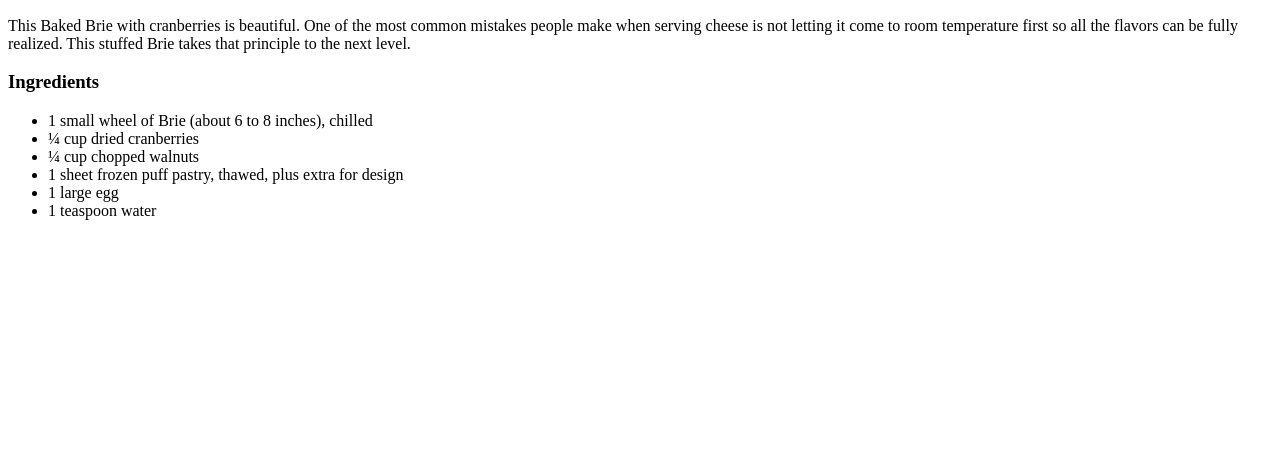
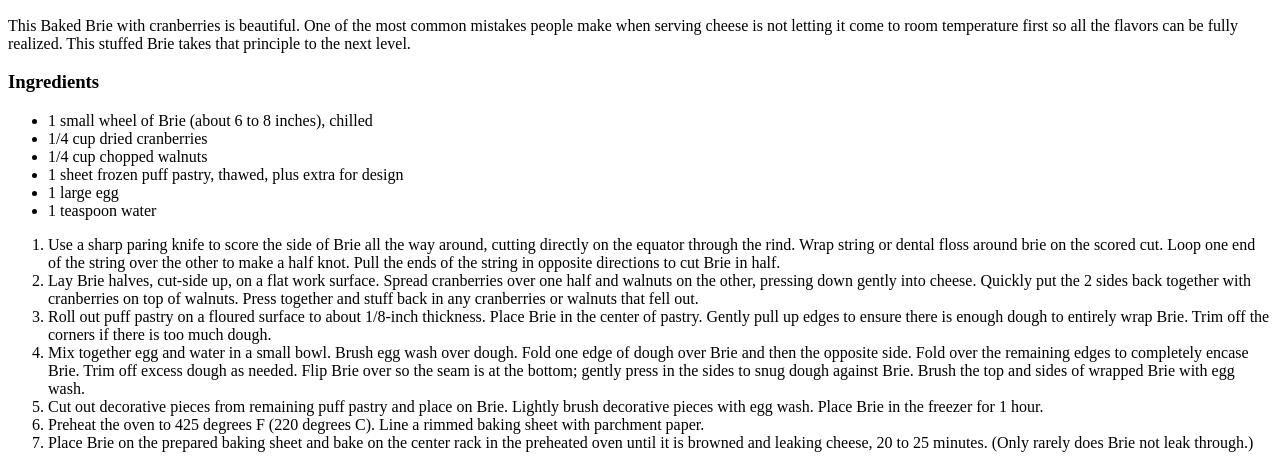
Before and after one commit to MrSlapHandz/odin-recipes, a plain HTML site: page recipes/baked-brie.html in a window 1280 px wide. Shown: the part 434-902 px from the top of the page. Before the commit the page ends 800 px from the top, so only its background shows below. Drawn offline with Linux system fonts and the light colour scheme.

Commit message:
Make ordered list of steps to make baked stuffed brie.
My final task on this page was to a make an ordered list of steps to
make the baked stuffed brie. I added 7 list elements that had detailed
exactly what is needed to make this dish.

```diff
--- a/recipes/baked-brie.html
+++ b/recipes/baked-brie.html
@@ -7,18 +7,27 @@
 
     <body>
         <h1>Baked Stuffed Brie with Cranberries and Walnuts</h1>
-        <img src="https://www.allrecipes.com/thmb/uR2t60fxx7rfDzdPQFelKW28gC4=/0x512/filters:no_upscale():max_bytes(150000):strip_icc()/IMG_0040_BakedStuffedBriewithCranberriesWalnuts4x3-8613ab543761488e9ec3cf7cc0a0c73c.jpg">
+        <img src="https://www.allrecipes.com/thmb/uR2t60fxx7rfDzdPQFelKW28gC4=/0x512/filters:no_upscale():max_bytes(150000):strip_icc()/IMG_0040_BakedStuffedBriewithCranberriesWalnuts4x3-8613ab543761488e9ec3cf7cc0a0c73c.jpg" alt="This is an image of the finished product of the Baked Stuffed Brie with Cranberries and Walnuts">
             <h2 id="description">An Amazing Burst of Cheesy Flavor with Fruity and Nutty Undertones</h2>
             <p>This Baked Brie with cranberries is beautiful. One of the most common mistakes people make when serving cheese is not letting it come to room temperature first so all the flavors can be fully realized. This stuffed Brie takes that principle to the next level.</p>
             <h3 id="Ingredients">Ingredients</h3>
             <ul>
                 <li>1 small wheel of Brie (about 6 to 8 inches), chilled</li>
-                <li>¼ cup dried cranberries</li>
-                <li>¼ cup chopped walnuts</li>
+                <li>1/4 cup dried cranberries</li>
+                <li>1/4 cup chopped walnuts</li>
                 <li>1 sheet frozen puff pastry, thawed, plus extra for design</li>
                 <li>1 large egg</li>
                 <li>1 teaspoon water</li>
             </ul>
 
+            <ol>
+                <li>Use a sharp paring knife to score the side of Brie all the way around, cutting directly on the equator through the rind. Wrap string or dental floss around brie on the scored cut. Loop one end of the string over the other to make a half knot. Pull the ends of the string in opposite directions to cut Brie in half.</li>
+                <li>Lay Brie halves, cut-side up, on a flat work surface. Spread cranberries over one half and walnuts on the other, pressing down gently into cheese. Quickly put the 2 sides back together with cranberries on top of walnuts. Press together and stuff back in any cranberries or walnuts that fell out.</li>
+                <li>Roll out puff pastry on a floured surface to about 1/8-inch thickness. Place Brie in the center of pastry. Gently pull up edges to ensure there is enough dough to entirely wrap Brie. Trim off the corners if there is too much dough.</li>
+                <li>Mix together egg and water in a small bowl. Brush egg wash over dough. Fold one edge of dough over Brie and then the opposite side. Fold over the remaining edges to completely encase Brie. Trim off excess dough as needed. Flip Brie over so the seam is at the bottom; gently press in the sides to snug dough against Brie. Brush the top and sides of wrapped Brie with egg wash.</li>
+                <li>Cut out decorative pieces from remaining puff pastry and place on Brie. Lightly brush decorative pieces with egg wash. Place Brie in the freezer for 1 hour.</li>
+                <li>Preheat the oven to 425 degrees F (220 degrees C). Line a rimmed baking sheet with parchment paper.</li>
+                <li>Place Brie on the prepared baking sheet and bake on the center rack in the preheated oven until it is browned and leaking cheese, 20 to 25 minutes. (Only rarely does Brie not leak through.)</li>
+            </ol>
     </body>
 </html>
```
